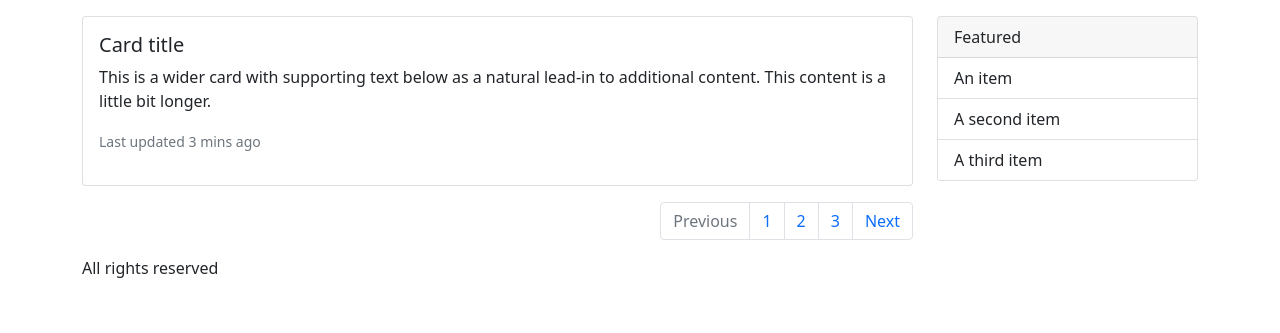
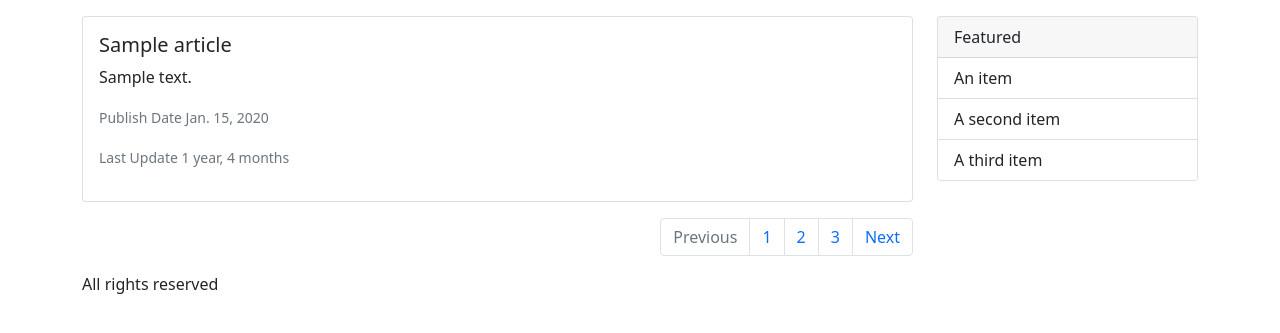
Before and after one commit to AkinCetin/SWE573-Project, a Django app: page / in a window 1280 px wide. Shown: the part 56-389 px from the top of the page. Run offline with Django 3.2, Linux system fonts and the light colour scheme; tables that the repository leaves empty hold one stand-in row (values such as "Sample post"); some libraries are stand-ins or nearby versions.

Commit message:
article listeleme işlemleri tammalandı

```diff
--- a/SWE573_Project/templates/pages/contacts.html
+++ b/SWE573_Project/templates/pages/contacts.html
@@ -4,6 +4,6 @@
 
 {% block content %}
 
-report
+    report
 
 {% endblock %}
--- a/SWE573_Project/templates/pages/mainpage.html
+++ b/SWE573_Project/templates/pages/mainpage.html
@@ -4,17 +4,27 @@
 
 {% block content %}
 
+{% for article in articles %}
+
 <div class="card mb-3">
     <div class="row g-0">
       <div class="col-sm-12">
         <div class="card-body mb-3">
-          <h5 class="card-title">Card title</h5>
-          <p class="card-text">This is a wider card with supporting text below as a natural lead-in to additional content. This content is a little bit longer.</p>
-          <p class="card-text"><small class="text-muted">Last updated 3 mins ago</small></p>
+          <h5 class="card-title">{{ article.title }}</h5>
+          <p class="card-text">{{ article.body|safe|truncatechars_html:300 }}</p>
+          <!--<p class="card-text">{{ article.body|safe|truncatechars_html:300 }}</p> kewords çekilip buraya eklenmeli-->
+          <p class="card-text"><small class="text-muted">Publish Date {{ article.publish_date }}</small></p>
+          <p class="card-text"><small class="text-muted">Last Update {{ article.update_date|timesince }}</small></p>
+
         </div>
       </div>
     </div>
   </div>
+{% empty %}
+
+<p>yazı yok</p>
+
+{% endfor %}
 
   <nav aria-label="Page navigation example">
     <ul class="pagination justify-content-end">
--- a/SWE573_Project/views/contact.py
+++ b/SWE573_Project/views/contact.py
@@ -3,5 +3,7 @@ from django.http import HttpResponse
 
 
 def contact(request):
-
-    return render(request, 'pages/contacts.html', context={})
+    context = {
+        'key': 'baslik'
+    }
+    return render(request, 'pages/contacts.html', context=context)
--- a/SWE573_Project/views/mainpage.py
+++ b/SWE573_Project/views/mainpage.py
@@ -1,5 +1,9 @@
 from django.shortcuts import render
+from SWE573_Project.models import ArticleModel
 
 
 def mainpage(request):
-    return render(request, 'pages/mainpage.html', context={})
+    articles = ArticleModel.objects.all()
+    return render(request, 'pages/mainpage.html', context={
+        'articles': articles
+    })
--- a/templates/components/footer.html
+++ b/templates/components/footer.html
@@ -1,4 +1,5 @@
 <div class = "col-12">
+
     <p>All rights reserved</p>
 
 </div>
```
